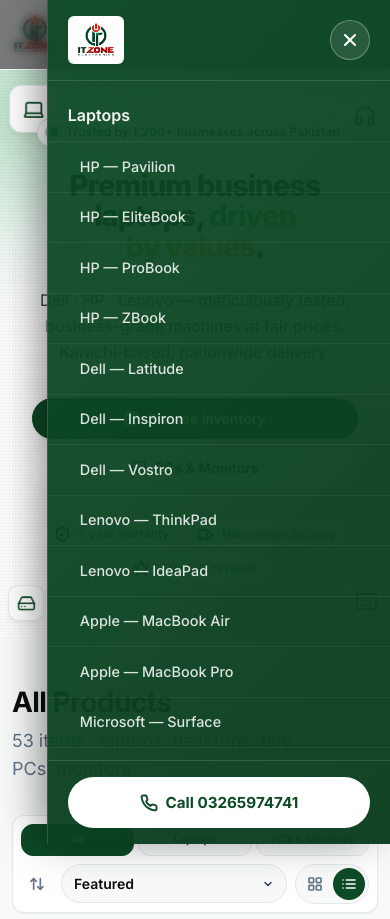
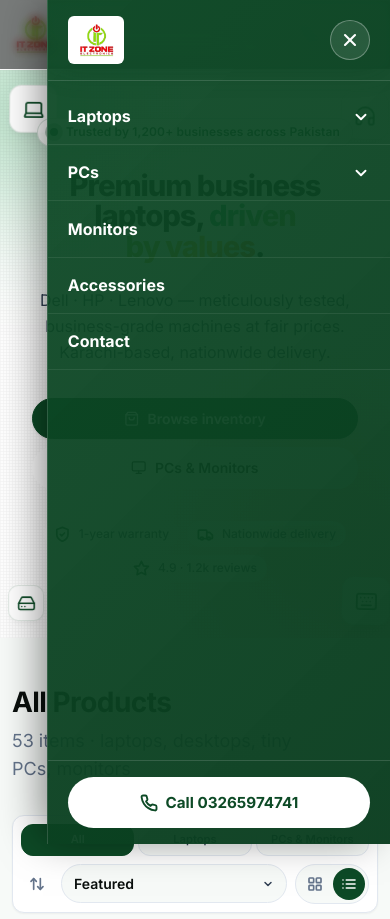
Before and after one commit to asifshah-Dev/itzone-electronics, a PHP site: page / in a window 390 px wide, after a click that opens the changed part. Shown: the top 919 px of the page. Run offline with PHP 8.4, Linux system fonts and the light colour scheme.

Commit message:
Updating mobile navbar and logo

```diff
--- a/assets/css/layout/_navbar.css
+++ b/assets/css/layout/_navbar.css
@@ -485,44 +444,122 @@
   background: rgba(255, 255, 255, 0.2);
 }
 .mobile-drawer-close .lucide,
-.mobile-drawer-close svg {
-  width: 20px;
-  height: 20px;
-  stroke-width: 2.5;
-}
+.mobile-drawer-close svg { width: 20px; height: 20px; stroke-width: 2.5; }
 
+/* ═══════════════════════════════════════════════════════
+   MOBILE DRAWER — ACCORDION
+   ═══════════════════════════════════════════════════════ */
 .mobile-drawer-nav {
   flex: 1;
   overflow-y: auto;
-  padding: 0.5rem 0;
+  padding: 0.5rem 0 1rem;
 }
 .mobile-drawer-list {
   list-style: none;
   padding: 0;
   margin: 0;
 }
-.drawer-item {
-  display: block;
-  padding: 0.85rem 1.25rem;
+
+.mob-item,
+.mob-group {
+  border-bottom: 1px solid rgba(255, 255, 255, 0.08);
+}
+
+.mob-link {
+  display: flex;
+  align-items: center;
+  justify-content: space-between;
+  width: 100%;
+  padding: 0.95rem 1.25rem;
   font-family: var(--font-sans);
   font-size: 1rem;
+  font-weight: 700;
+  color: #ffffff;
+  text-decoration: none;
+  background: transparent;
+  border: none;
+  text-align: left;
+  cursor: pointer;
+  transition: background-color .14s ease;
+}
+.mob-link:hover,
+.mob-link:active { background: rgba(255, 255, 255, 0.08); }
+
+.mob-caret {
+  width: 18px;
+  height: 18px;
+  stroke-width: 2.5;
+  flex-shrink: 0;
+  transition: transform .25s ease;
+}
+.mob-link--toggle[aria-expanded="true"] .mob-caret,
+.mob-sublink--toggle[aria-expanded="true"] .mob-caret {
+  transform: rotate(180deg);
+}
+
+.mob-sublist,
+.mob-models {
+  list-style: none;
+  padding: 0;
+  margin: 0;
+  max-height: 0;
+  overflow: hidden;
+  transition: max-height .35s cubic-bezier(0.22, 1, 0.36, 1);
+}
+.mob-sublist.is-open { max-height: 800px; }
+.mob-models.is-open  { max-height: 400px; }
+
+.mob-subitem,
+.mob-subgroup {
+  border-top: 1px solid rgba(255, 255, 255, 0.05);
+}
+
+.mob-sublink {
+  display: flex;
+  align-items: center;
+  justify-content: space-between;
+  width: 100%;
+  padding: 0.75rem 1.25rem 0.75rem 2rem;
+  font-family: var(--font-sans);
+  font-size: 0.92rem;
   font-weight: 600;
-  color: rgba(255, 255, 255, 0.95);
+  color: rgba(255, 255, 255, 0.92);
   text-decoration: none;
-  border-bottom: 1px solid rgba(255, 255, 255, 0.06);
+  background: transparent;
+  border: none;
+  text-align: left;
+  cursor: pointer;
   transition: background-color .12s ease, padding-left .12s ease;
 }
-.drawer-item:hover {
+.mob-sublink:hover,
+.mob-sublink:active {
+  background: rgba(255, 255, 255, 0.08);
+  padding-left: 2.25rem;
+}
+.mob-sublink .mob-caret { width: 16px; height: 16px; }
+
+.mob-modelitem {
+  border-top: 1px solid rgba(255, 255, 255, 0.04);
+}
+.mob-modellink {
+  display: block;
+  padding: 0.65rem 1.25rem 0.65rem 3rem;
+  font-family: var(--font-sans);
+  font-size: 0.88rem;
+  font-weight: 500;
+  color: rgba(255, 255, 255, 0.82);
+  text-decoration: none;
+  background: rgba(0, 0, 0, 0.1);
+  transition: background-color .12s ease, color .12s ease, padding-left .12s ease;
+}
+.mob-modellink:hover,
+.mob-modellink:active {
   background: rgba(255, 255, 255, 0.1);
-  padding-left: 1.5rem;
-}
-.drawer-item--sub {
-  padding-left: 2rem;
-  font-size: 0.9rem;
-  font-weight: 500;
-  color: rgba(255, 255, 255, 0.85);
+  color: #ffffff;
+  padding-left: 3.25rem;
 }
 
+/* Footer call button */
 .mobile-drawer-foot {
   padding: 1rem 1.25rem;
   border-top: 1px solid rgba(255, 255, 255, 0.14);
--- a/assets/js/components/Navbar.js
+++ b/assets/js/components/Navbar.js
@@ -4,7 +4,8 @@
    Left:  Logo
    Center: Nav links (Laptops ▾, PCs ▾, Monitors, Accessories, Contact)
    Right:  Search / Call / Menu
-   Mobile: Logo | Search icon | Menu icon + slide-in drawer
+   Mobile: Logo | Search icon | Menu icon + slide-in drawer with
+           accordion-style collapsible groups.
    ───────────────────────────────────────────────────────── */
 
 (function () {
@@ -168,27 +169,64 @@
   }
 
   /* ═══════════════════════════════════════════════════════
-     MOBILE DRAWER (flat list)
+     MOBILE ACCORDION — nested collapsible groups
      ═══════════════════════════════════════════════════════ */
-  function buildMobileList() {
-    const out = [];
-    NAV_STRUCTURE.forEach(function (item) {
-      if (!item.children || !item.children.length) {
-        out.push({ label: item.label, href: item.href, level: 0 });
-        return;
+  function buildMobileAccordion() {
+    return NAV_STRUCTURE.map(function (item, idx) {
+      const hasChildren = item.children && item.children.length;
+      const id = 'mob-group-' + idx;
+
+      if (!hasChildren) {
+        return (
+          '<li class="mob-item">' +
+            '<a class="mob-link" href="' + r(item.href) + '">' + item.label + '</a>' +
+          '</li>'
+        );
       }
-      out.push({ label: item.label, href: item.href, level: 0 });
-      item.children.forEach(function (child) {
-        if (child.children && child.children.length) {
-          child.children.forEach(function (gc) {
-            out.push({ label: gc.label, href: gc.href, level: 2, parent: child.label });
-          });
-        } else {
-          out.push({ label: child.label, href: child.href, level: 1 });
+
+      const brandsMarkup = item.children.map(function (child, cidx) {
+        const hasGrand = child.children && child.children.length;
+        const cid = 'mob-sub-' + idx + '-' + cidx;
+
+        if (!hasGrand) {
+          return (
+            '<li class="mob-subitem">' +
+              '<a class="mob-sublink" href="' + r(child.href) + '">' + child.label + '</a>' +
+            '</li>'
+          );
         }
-      });
-    });
-    return out;
+
+        const modelsMarkup = child.children.map(function (gc) {
+          return (
+            '<li class="mob-modelitem">' +
+              '<a class="mob-modellink" href="' + r(gc.href) + '">' + gc.label + '</a>' +
+            '</li>'
+          );
+        }).join('');
+
+        return (
+          '<li class="mob-subgroup">' +
+            '<button type="button" class="mob-sublink mob-sublink--toggle" ' +
+                    'data-target="' + cid + '" aria-expanded="false">' +
+              '<span>' + child.label + '</span>' +
+              '<i data-lucide="chevron-down" class="mob-caret"></i>' +
+            '</button>' +
+            '<ul class="mob-models" id="' + cid + '">' + modelsMarkup + '</ul>' +
+          '</li>'
+        );
+      }).join('');
+
+      return (
+        '<li class="mob-group">' +
+          '<button type="button" class="mob-link mob-link--toggle" ' +
+                  'data-target="' + id + '" aria-expanded="false">' +
+            '<span>' + item.label + '</span>' +
+            '<i data-lucide="chevron-down" class="mob-caret"></i>' +
+          '</button>' +
+          '<ul class="mob-sublist" id="' + id + '">' + brandsMarkup + '</ul>' +
+        '</li>'
+      );
+    }).join('');
   }
 
   /* ═══════════════════════════════════════════════════════
@@ -197,13 +235,7 @@
   function template() {
     const logoSrc = r('assets/img/logo.png');
     const desktopNav = buildDesktopNav();
-    const mobileList = buildMobileList();
-
-    const drawerItems = mobileList.map(function (c) {
-      const cls = 'drawer-item' + (c.level ? ' drawer-item--sub' : '');
-      const label = c.level === 2 ? c.parent + ' \u2014 ' + c.label : c.label;
-      return '<li><a class="' + cls + '" href="' + r(c.href) + '">' + label + '</a></li>';
-    }).join('');
+    const drawerItems = buildMobileAccordion();
 
     return `
       <nav class="site-nav" aria-label="Primary">
@@ -403,6 +435,34 @@
         NS.renderIcons?.(el);
       };
 
+      /* Accordion toggle behavior */
+      drawer.querySelectorAll('.mob-link--toggle, .mob-sublink--toggle').forEach(function (btn) {
+        btn.addEventListener('click', function (e) {
+          e.preventDefault();
+          const targetId = btn.dataset.target;
+          const panel = drawer.querySelector('#' + targetId);
+          if (!panel) return;
+
+          const isOpen = btn.getAttribute('aria-expanded') === 'true';
+
+          /* Close siblings at the same level */
+          const parentList = btn.closest('ul');
+          if (parentList) {
+            const selector = ':scope > li > .mob-link--toggle[aria-expanded="true"], ' +
+                             ':scope > li > .mob-sublink--toggle[aria-expanded="true"]';
+            parentList.querySelectorAll(selector).forEach(function (sib) {
+              if (sib === btn) return;
+              sib.setAttribute('aria-expanded', 'false');
+              const sibPanel = drawer.querySelector('#' + sib.dataset.target);
+              if (sibPanel) sibPanel.classList.remove('is-open');
+            });
+          }
+
+          btn.setAttribute('aria-expanded', isOpen ? 'false' : 'true');
+          panel.classList.toggle('is-open', !isOpen);
+        });
+      });
+
       const openDrawer = function () {
         closeSearch();
         closeAllDropdowns();
```
Also changed, not shown: other parts of assets/css/layout/_navbar.css (+27 -70 lines), assets/img/logo.png.
